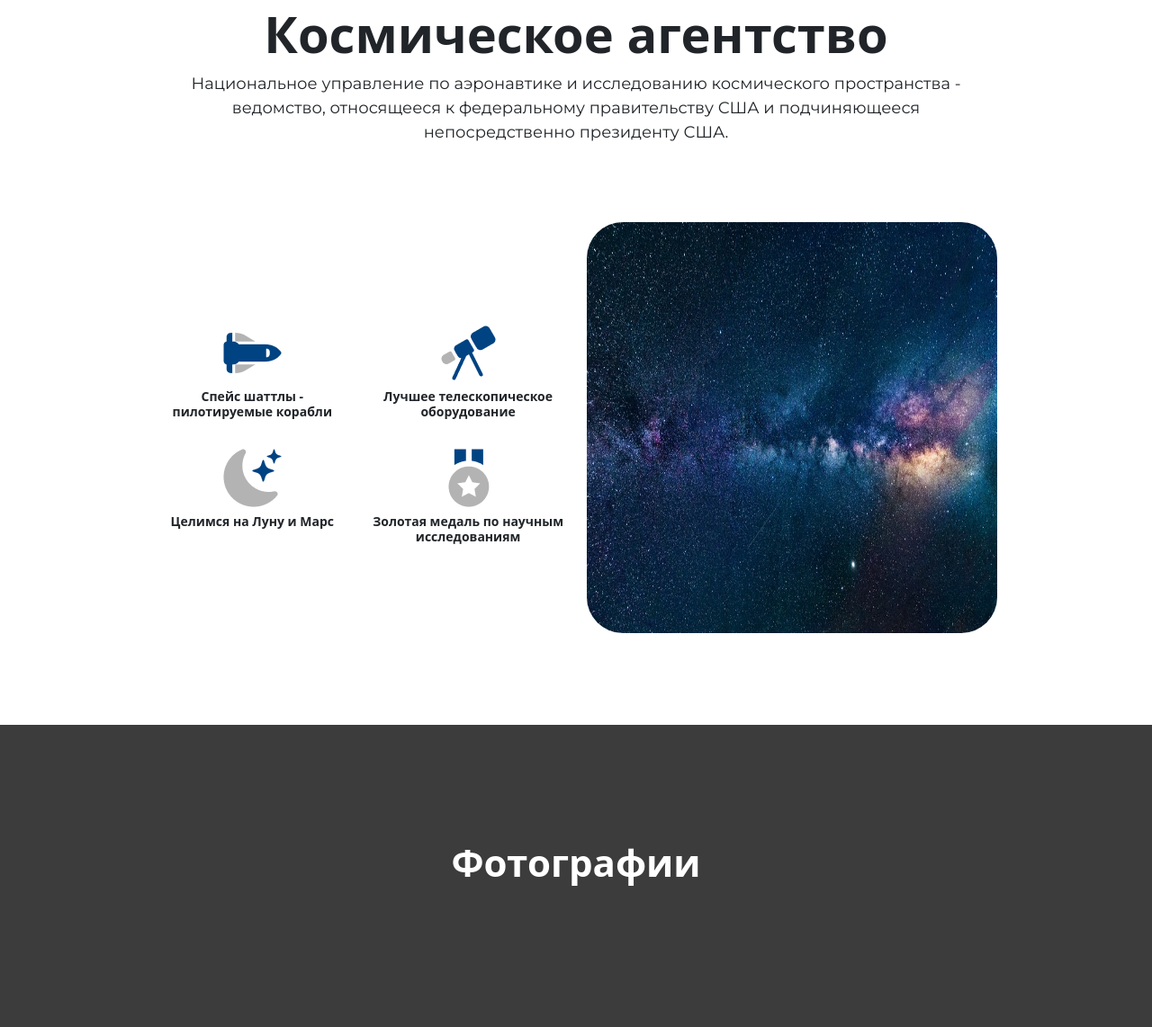
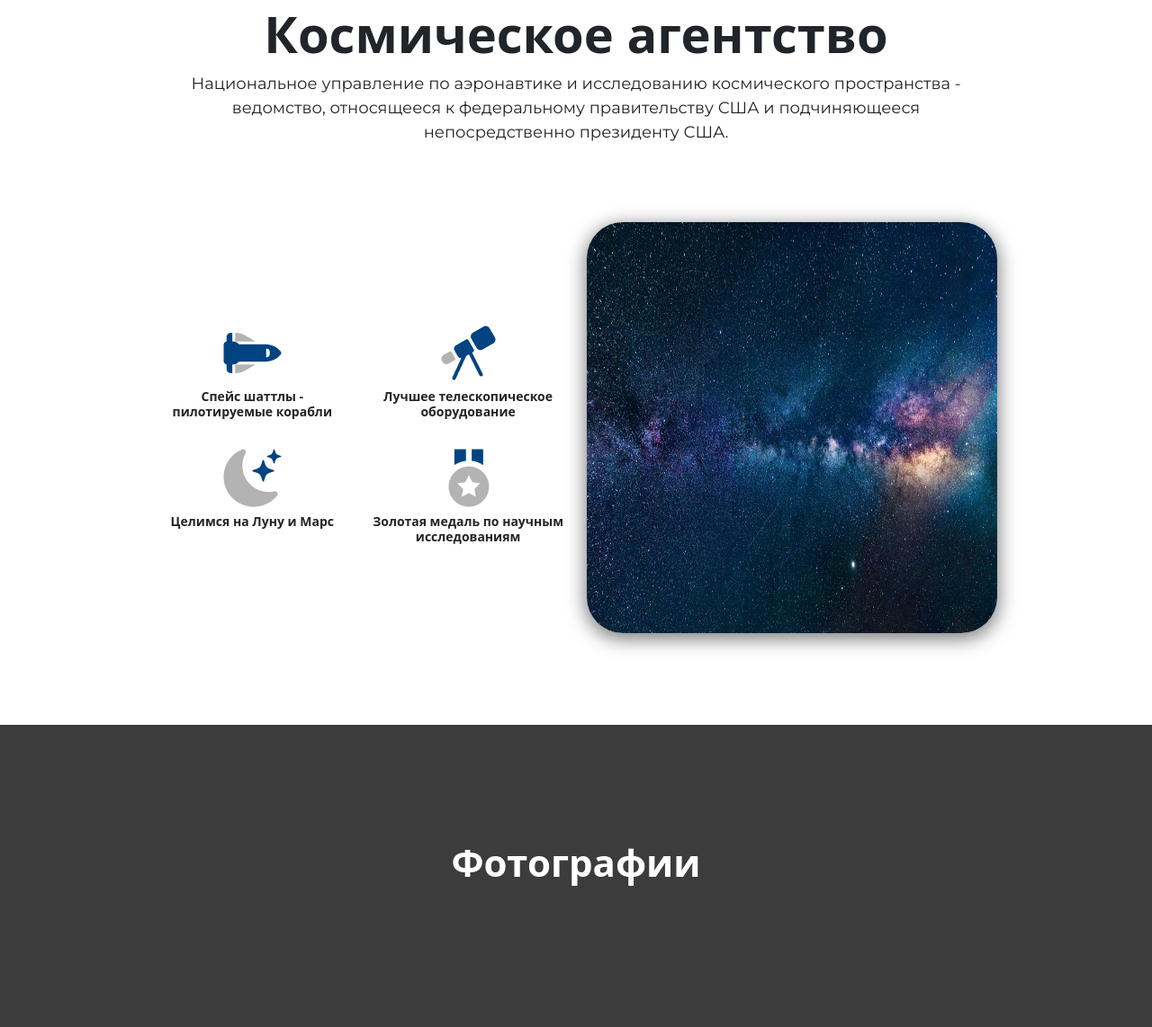
Before and after one commit to VataginV/myproject, a Django app: page / in a window 1280 px wide. Shown: the part 262-1404 px from the top of the page at 90% size. Run offline with Django 4.2, Linux system fonts and the light colour scheme; data that the repository does not hold is empty; some libraries are stand-ins or nearby versions.

Commit message:
Update index.html

```diff
--- a/slider/templates/index.html
+++ b/slider/templates/index.html
@@ -67,7 +67,7 @@
         </div>
 
         <div class="col-md-6 text-center mt-4 mt-md-0 d-flex justify-content-center align-items-center">
-            <img src="{{ 'static/media/9c0ee4e1f6bb7bae43de7850168fdce7.jpg' }}" class="img-fluid" alt="Изображение" style="border-radius: 40px; height: auto;width: 457px;height:457px;">
+            <img src="{{ 'static/media/9c0ee4e1f6bb7bae43de7850168fdce7.jpg' }}" class="img-fluid" alt="Изображение" style="border-radius: 40px; height: auto;width: 457px;height:457px; box-shadow: 0px 5px 20px 2px rgba(0, 0, 0, 0.5); ">
         </div>
     </div>
 </div>
```
